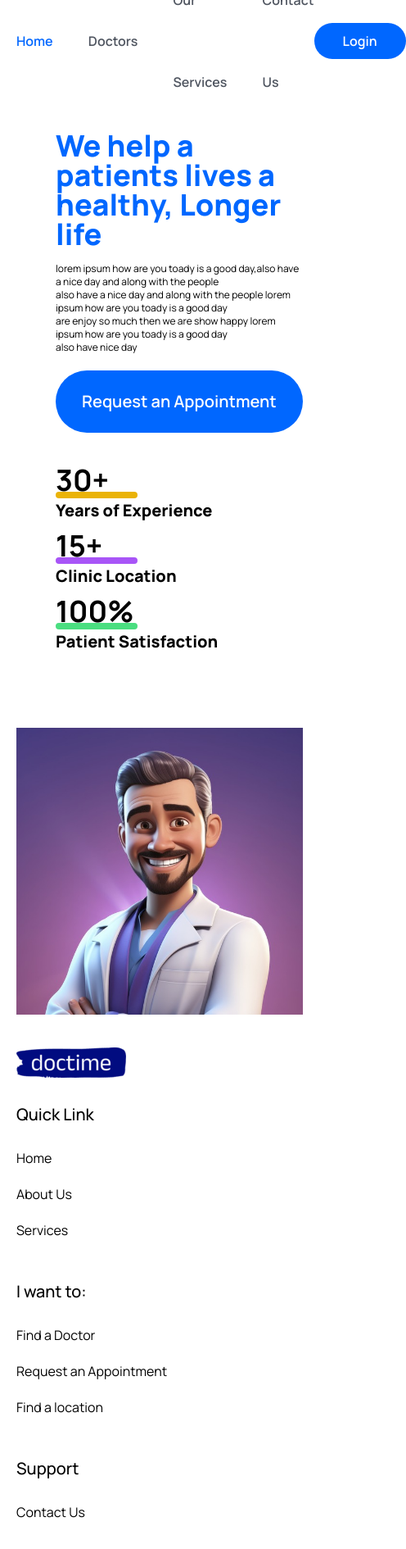
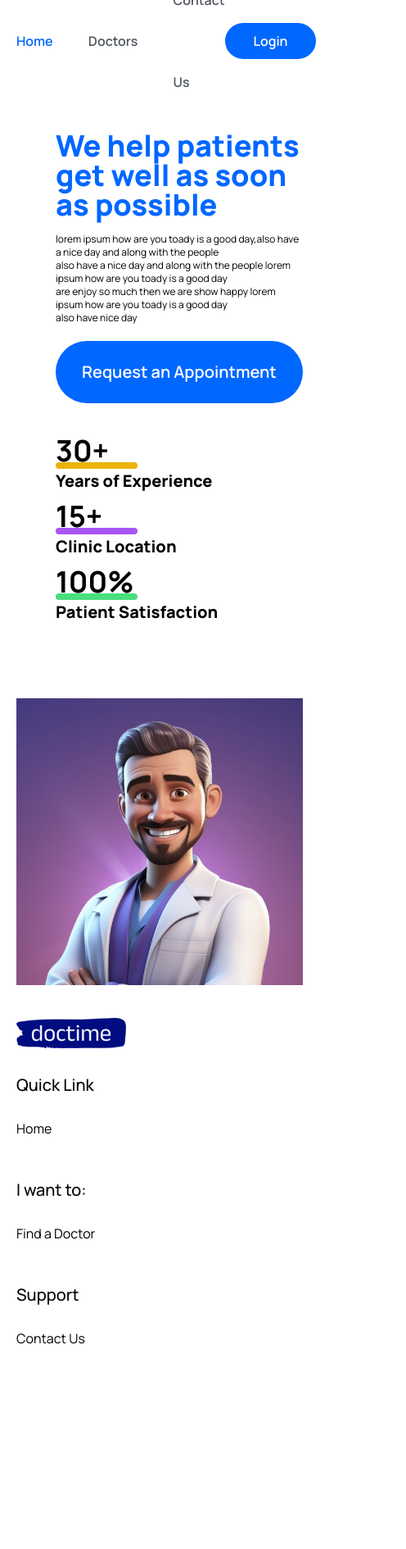
Before and after one commit to agaberr/doctime, a React (Vite) app in the folder frontend/: page / in a window 390 px wide. Shown: the top 1890 px of the page at 82% size, 496 px wide, since content can reach past the window. After the commit the page ends 1727 px from the top, so only its background shows below. Built offline with nearby package versions, Linux system fonts and the light colour scheme.

Commit message:
[FRONTEND] Fix Homepage style

```diff
--- a/frontend/src/components/Footer/footer.jsx
+++ b/frontend/src/components/Footer/footer.jsx
@@ -1,53 +1,18 @@
 import React from "react";
 import { Link } from "react-router-dom";
-import {RiLinkedinFill} from "react-icons/ri"
-import {AiFillYoutube,AiFillGithub,AiOutlineInstagram} from "react-icons/ai"
 import logo from "../../assets/images/logo.png"
 
-const sociallinks = [
-    {
-        path:"",
-        icon:<AiFillYoutube className="group-hover:text-white w-4 h-5" />,
-    },
-    {
-        path:"",
-        icon:<AiFillGithub className="group-hover:text-white w-4 h-5" />,
-    },
-    {
-        path:"",
-        icon:<AiOutlineInstagram className="group-hover:text-white w-4 h-5" />,
-    },
-    {
-        path:"",
-        icon:<RiLinkedinFill className="group-hover:text-white w-4 h-5" />,
-    },
-    ];
+
     const quickslinks01 = [
         {
             path:"/",
             display:"Home",
-        },
-        {
-            path:"/about",
-            display:"About Us",
-        },
-        {
-            path:"/services",
-            display:"Services",
         },
     ];
     const quickslinks02 = [
         {
             path:"/doctors",
             display:"Find a Doctor",
-        },
-        {
-            path:"/appointment",
-            display:"Request an Appointment",
-        },
-        {
-            path:"/location",
-            display:"Find a location",
         },
     ];
     const quickslinks03 = [
@@ -67,11 +32,6 @@ const Footer = ()=>{
                 <div className="flex justify-between flex-col md:flex-row flex-wrap gap-[30px]">
                     <div>
                         <img src = {logo} alt = "" />
-
-                        {/* <div className="flex items-centergap-3 mt-4 ">
-                            {sociallinks.map((link,index)=><Link to = {link.path} className="w-9 h-9 border border-solid border-[#181A1E]
-                            rounded-full flex items-center justify-center group-hover:bg-blue-600 hover:border-none">{link.icon}</Link>)}
-                        </div> */}
                     </div>
                     <div>
                         <h2 className="text-[20px] leading-[30px] font-medium mb-6 text-black">Quick Link</h2>
--- a/frontend/src/components/Header/header.jsx
+++ b/frontend/src/components/Header/header.jsx
@@ -11,10 +11,6 @@ const Links = [
   {
     path: '/doctors',
     display: 'Doctors',
-  },
-  {
-    path: '/services',
-    display: 'Our Services',
   },
   {
     path: '/contact',
@@ -60,7 +56,11 @@ const Header = () => {
           <div className="flex items-center gap-4">
 
             {
-              token && user ?  <h1>{user?.name}</h1> : <Link to="/login">
+              token && user ?  (
+                <Link to={user.role === 'doctor' ? '/doctor/profile/me' : '/users/profile/me'}>
+                  <h1 className="cursor-pointer text-2xl">{user?.name}</h1>
+                </Link>
+              ) : <Link to="/login">
               <button className="btn bg-primaryColor py-2 text-white font-[600] h-[44px] flex items-center justify-center rounded-[50px]">
                 Login
               </button>
--- a/frontend/src/pages/Home.jsx
+++ b/frontend/src/pages/Home.jsx
@@ -1,21 +1,7 @@
 import React from "react";
 
 import { Link } from "react-router-dom";
-// import {BsArrowRight} from "react-icons/bs";
-// import About from "../components/About";
-// import Servicelist from "../components/service/Servicelist";
-// import doctor3 from "../assets/images/doctor4.webp"
-// import Faqlist from "../components/fag/Faqlist";
-// import Testimonial from "../components/Testimonial";
-// import Doctorlist from "../components/doctors/Doctorlist";
 import doctor from "../assets/images/doctor1.jpg"
-// import location from "../assets/images/icon01.png"
-// import  Location1  from "../assets/images/icon02.png";
-// import  Location2  from "../assets/images/icon03.png";
-// import avtar from "../assets/images/avatar-icon.png"
-// import star from "../assets/images/Star.png"
-// import patient from "../assets/images/patient.jpg"
-
 
 
 const Home = ()=>{
@@ -26,13 +12,12 @@ const Home = ()=>{
                 <div className="flex flex-col lg:flex-row gap-[90px] items-center justify-between">
                     <div>
                      <div className="pl-12 lg:w-[570px]">
-                        <h1 className = "text-[36px] leading-9 text-primaryColor font-extrabold  sm:text-[40px] md:text-[60px] md:leading-[70px]">We help a patients lives a healthy,
-                        Longer life</h1>
+                        <h1 className = "text-[36px] leading-9 text-primaryColor font-extrabold  sm:text-[40px] md:text-[60px] md:leading-[70px]">We help patients get well as soon as possible</h1>
                         <p className="text-black text-xs mt-4">lorem ipsum how are you toady is a good day,also have a nice day and along with the people<br />
                            also have a nice day and along with the people lorem ipsum how are you toady is a good day<br />
                            are enjoy so much then we are show happy lorem ipsum how are you toady is a good day<br />
                            also have nice day</p>
-                           <Link to = "/appointment">   <button className="btn px-8 mt-5 text-xl py-6 rounded-full text-white hover:bg-purpleColor hover:text-black lg:px-5 lg:py-3">Request an Appointment</button></Link>
+                           <Link to = "/doctors">   <button className="btn px-8 mt-5 text-xl py-6 rounded-full text-white hover:bg-purpleColor hover:text-black lg:px-5 lg:py-3">Request an Appointment</button></Link>
                      </div>
                      <div className="pl-12 mt-[30px] lg:mt-[70px] flex flex-col lg:flex-row lg:items-center lg:gap-[30px]">
                      <div>
```
